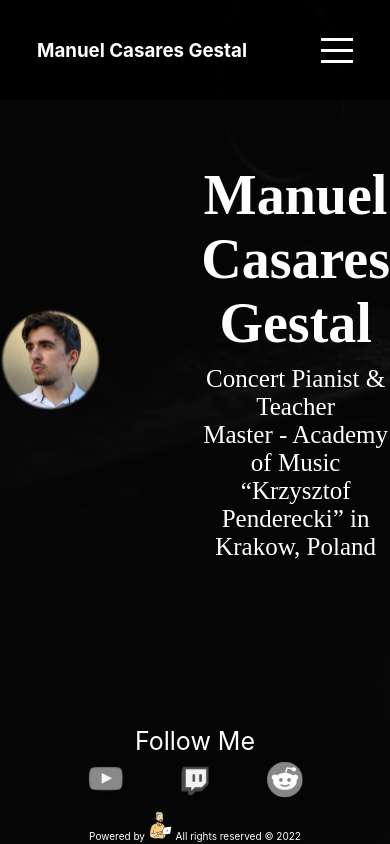
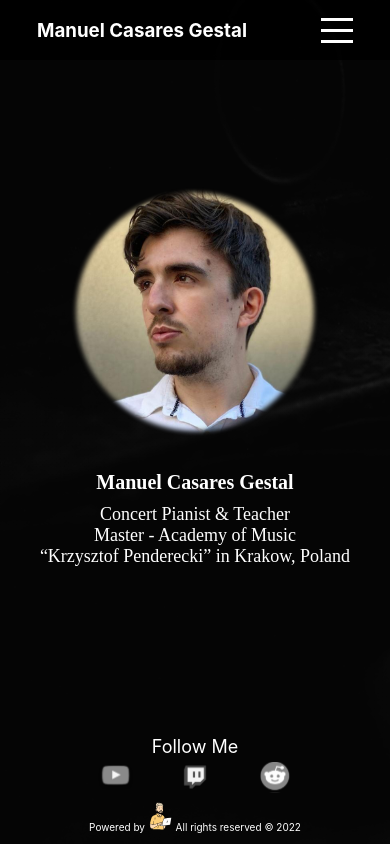
Before and after one commit to gabrielmoris/Manuel-Casares, a Next.js app: page / in a window 390 px wide. Built offline with nearby package versions, Linux system fonts and the light colour scheme; a web font is replaced by a local one.

Commit message:
blur menu div, navbar index, home respoinsiveness

```diff
--- a/components/Menu.tsx
+++ b/components/Menu.tsx
@@ -9,10 +9,10 @@ interface Props {
 const Menu = ({ hamburger, setHamburger }: Props) => {
     return (
         <div className={"menu " + (hamburger && "active")}>
-            <div
+            {/* <div
                 className="close-hamburger"
                 onClick={() => setHamburger(false)}
-            ></div>
+            ></div> */}
             <ul>
                 <li onClick={() => setHamburger(false)}>
                     <Link href="/" passHref>
--- a/styles/footer.scss
+++ b/styles/footer.scss
@@ -1,6 +1,5 @@
 .footer {
     display: flex;
-    // position: absolute;
     padding: 2rem 0;
     justify-content: center;
     align-items: center;
@@ -9,26 +8,27 @@
     width: 100%;
     flex-direction: column;
 
-
-    // a {
-    //     display: flex;
-    //     justify-content: center;
-    //     align-items: center;
-    //     flex-grow: 1;
-    // }
-
     .follow {
         h4 {
             text-align: center;
             font-size: 25px;
             font-weight: 400;
+            @media (max-width: 600px) {
+                font-size: 18px;
+            }
         }
-        a{
-            padding:0 20px;
+        a {
+            padding: 0 20px;
+
+            @media (max-width: 600px) {
+                img{
+                    height:40px !important;
+                }
+            }
         }
     }
 
-    .copyright{
+    .copyright {
         font-size: 10px;
     }
 }
--- a/styles/home.scss
+++ b/styles/home.scss
@@ -10,8 +10,15 @@
         align-items: center;
         justify-content: center;
 
+        @media (max-width: 600px) {
+            flex-direction: column;
+        }
+
         .img-float-left {
             padding-right: 100px;
+            @media (max-width: 600px) {
+                padding: 30px 70px;
+            }
         }
 
         .text-float-right {
@@ -21,20 +28,18 @@
                 font-family: "Aref Ruqaa", serif;
                 font-size: 56px;
                 padding-bottom: 10px;
+                @media (max-width: 600px) {
+                    font-size: 20px;
+                }
             }
             h3 {
                 font-family: "Aref Ruqaa", serif;
                 font-size: 25px;
                 font-weight: 400;
+                @media (max-width: 600px) {
+                    font-size: 18px;
+                }
             }
         }
     }
 }
-
-
-@media (max-width: 600px) {
-    .grid {
-        width: 100%;
-        flex-direction: column;
-    }
-}
--- a/styles/menu.scss
+++ b/styles/menu.scss
@@ -1,24 +1,25 @@
 .menu {
     width: 100%;
     height: 100vh;
-    background-color: #ffffff;
+    background-color: #ffffff00;
+    backdrop-filter: blur(10px);
     position: fixed;
     top: 0;
     right: -100%;
-    z-index: 999;
+    z-index: 10;
     display: flex;
     flex-direction: column;
     align-items: center;
     justify-content: center;
     transition: all 1s ease;
 
-    .close-hamburger {
-        height: 18%;
-        width: 100%;
-        justify-self: flex-start;
-        position: absolute;
-        top: 0;
-    }
+    // .close-hamburger {
+    //     height: 18%;
+    //     width: 100%;
+    //     justify-self: flex-start;
+    //     position: absolute;
+    //     top: 0;
+    // }
 
     ul {
         display: flex;
@@ -29,7 +30,6 @@
         font-size: 27px;
         font-weight: 400;
         width: 60%;
-        color: #ffffff;
         transition: all 1s ease;
 
         li {
@@ -39,6 +39,6 @@
 
     &.active {
         right: 0;
-        background-color: #000000e3;
+        background-color: #00000049;
     }
 }
--- a/styles/navbar.scss
+++ b/styles/navbar.scss
@@ -5,10 +5,15 @@
     height: 100px;
     left: 0px;
     top: 0px;
+    z-index: 20;
     display: flex;
     align-items: center;
     justify-content: space-around;
     background-color: rgba(0, 0, 0, 0.822);
+
+     @media (max-width: 600px) {
+            height: 60px;
+        }
 
     .float-left {
         flex: 0.6;
```
